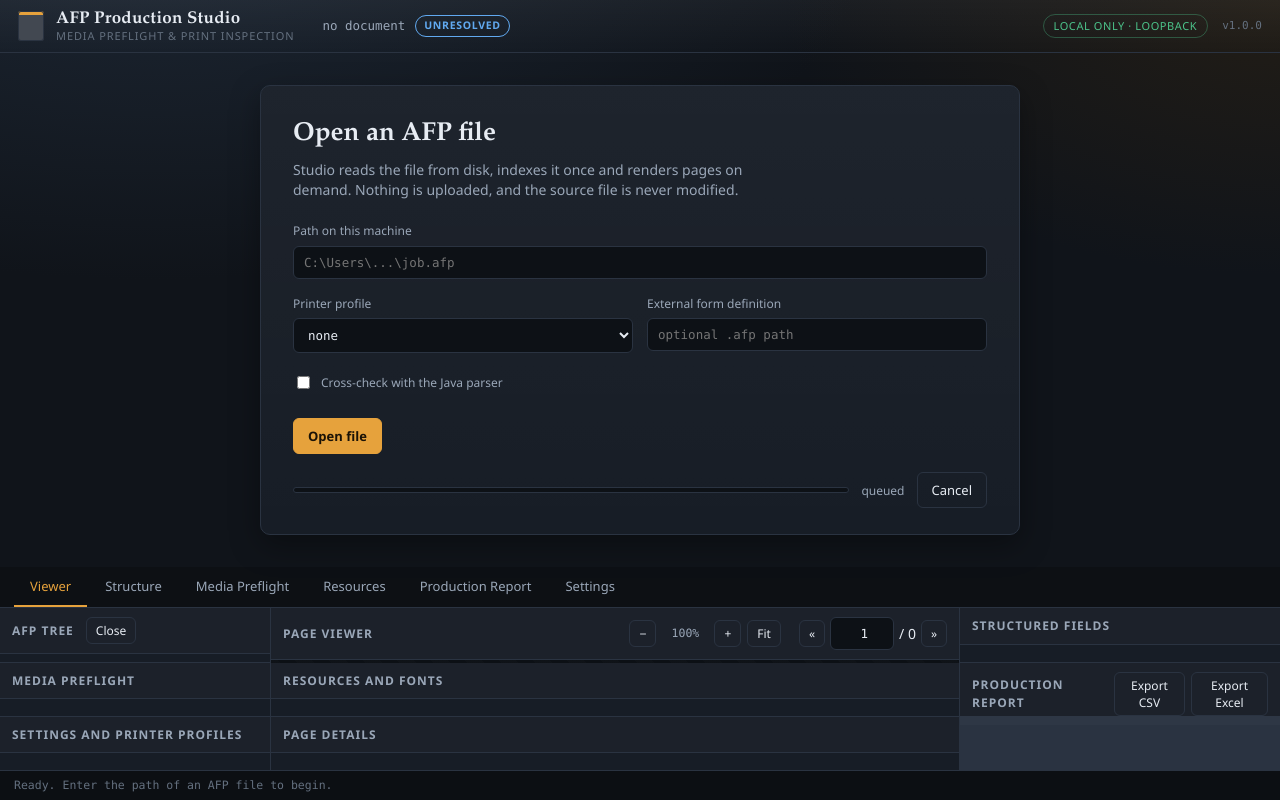
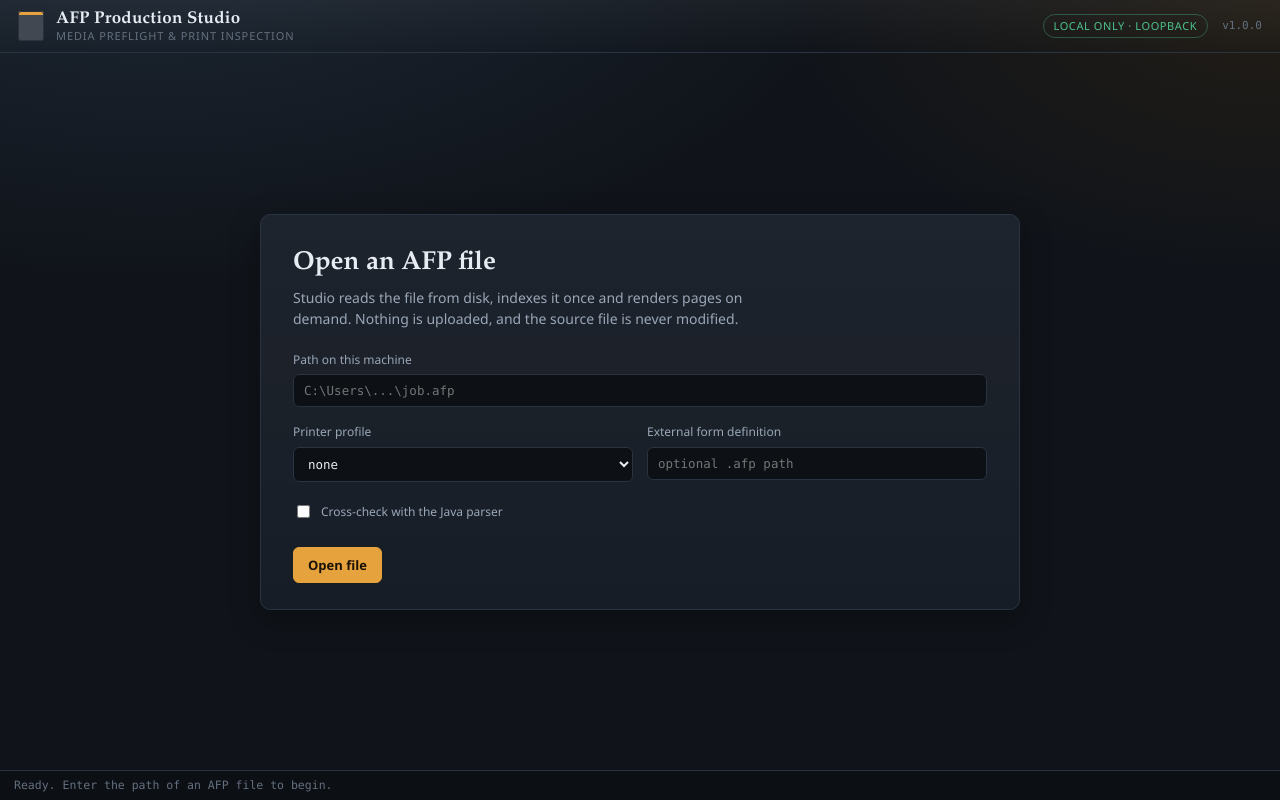
Before and after one commit to andy846/AFP-Production-Studio, a Flask app: page / in a window 1280 px wide. Run offline with Flask 3, Linux system fonts and the light colour scheme.

Commit message:
Fix the web UI after a real browser smoke test
The CSP blocked the inline CSRF bootstrap script, so opening a file
always failed with 403. The token now rides in a meta tag instead, the
hidden attribute wins over display rules, the Structure tab loads its
rows instead of rendering nothing, and /favicon.ico redirects to the
bundled SVG icon.

```diff
--- a/backend/afpstudio/app.py
+++ b/backend/afpstudio/app.py
@@ -9,7 +9,7 @@ from __future__ import annotations
 
 from pathlib import Path
 
-from flask import Flask, render_template, session
+from flask import Flask, redirect, render_template, session, url_for
 
 from .api import bp as api_blueprint
 from .config import CONFIG, Config
@@ -80,6 +80,11 @@ def create_app(config: Config | None = None) -> Flask:
     def healthz():
         return {"status": "ok"}
 
+    @app.get("/favicon.ico")
+    def favicon():
+        """Older browsers probe /favicon.ico even when a SVG icon is linked."""
+        return redirect(url_for("static", filename="favicon.svg"))
+
     return app
 
 
--- a/frontend/static/app.css
+++ b/frontend/static/app.css
@@ -19,6 +19,10 @@
 }
 
 * { box-sizing: border-box; }
+
+/* The HTML hidden attribute must win over every display declaration,
+ * otherwise a flex/grid section like the opener stays visible forever. */
+[hidden] { display: none !important; }
 
 html, body { height: 100%; margin: 0; }
 
--- a/frontend/static/app.js
+++ b/frontend/static/app.js
@@ -6,7 +6,11 @@
 (function () {
   "use strict";
 
-  const CSRF = (window.AFP_STUDIO && window.AFP_STUDIO.csrfToken) || "";
+  // The CSRF token rides in a meta tag rather than an inline script, so
+  // the strict Content-Security-Policy (no 'unsafe-inline') still lets
+  // the page read it.
+  const CSRF_META = document.querySelector('meta[name="csrf-token"]');
+  const CSRF = CSRF_META ? CSRF_META.content : "";
 
   const state = {
     document: null,
@@ -185,7 +189,7 @@
   }
 
   function renderTab(tab) {
-    if (tab === "structure") renderStructure();
+    if (tab === "structure") loadStructurePage(state.page || 1);
     if (tab === "preflight") renderPreflight();
     if (tab === "resources") renderResources();
     if (tab === "report") renderReport();
--- a/frontend/templates/index.html
+++ b/frontend/templates/index.html
@@ -3,7 +3,9 @@
 <head>
   <meta charset="utf-8">
   <meta name="viewport" content="width=device-width, initial-scale=1">
+  <meta name="csrf-token" content="{{ csrf_token }}">
   <title>AFP Production Studio</title>
+  <link rel="icon" href="{{ url_for('static', filename='favicon.svg') }}" type="image/svg+xml">
   <link rel="stylesheet" href="{{ url_for('static', filename='app.css') }}">
 </head>
 <body>
@@ -169,12 +171,6 @@
     <span id="status-cache"></span>
   </footer>
 
-  <script>
-    window.AFP_STUDIO = {
-      csrfToken: {{ csrf_token | tojson }},
-      version: {{ version | tojson }}
-    };
-  </script>
   <script src="{{ url_for('static', filename='app.js') }}"></script>
 </body>
 </html>
```
Also changed, not shown: frontend/static/favicon.svg (added).
